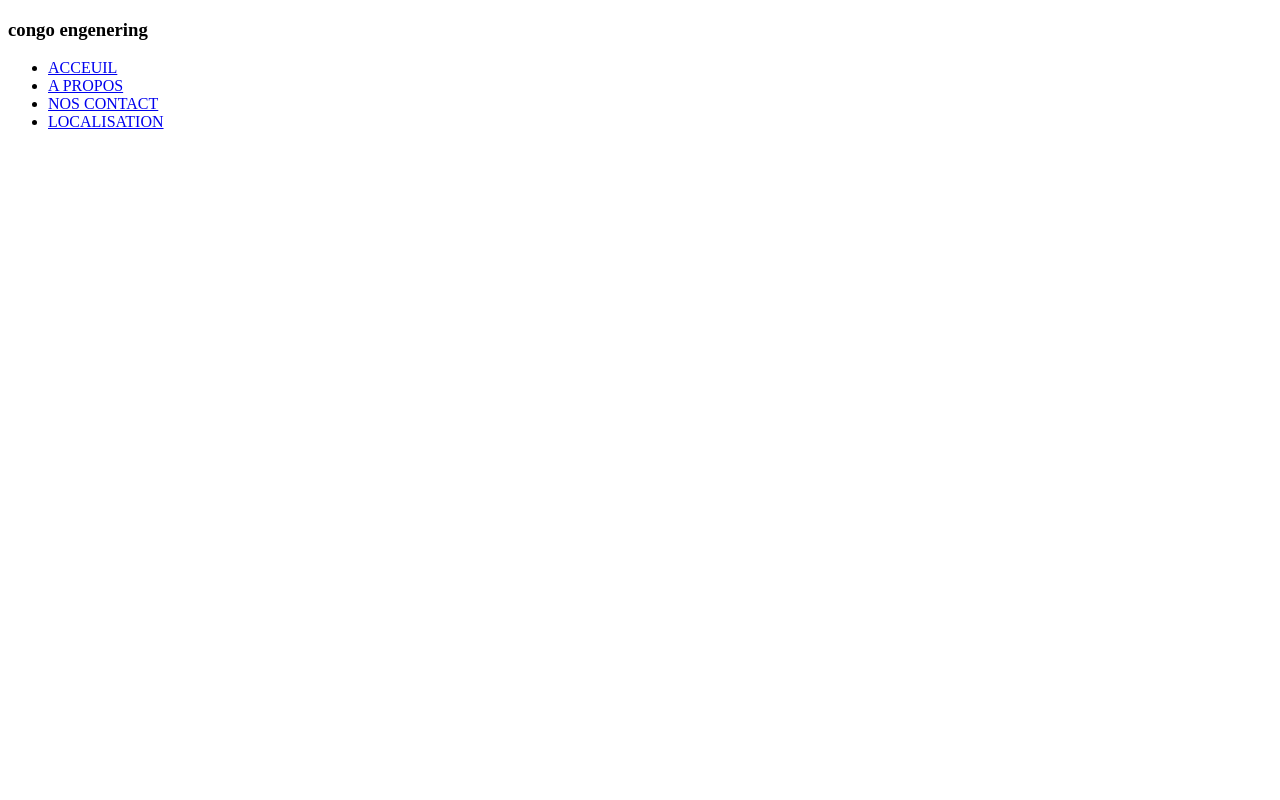
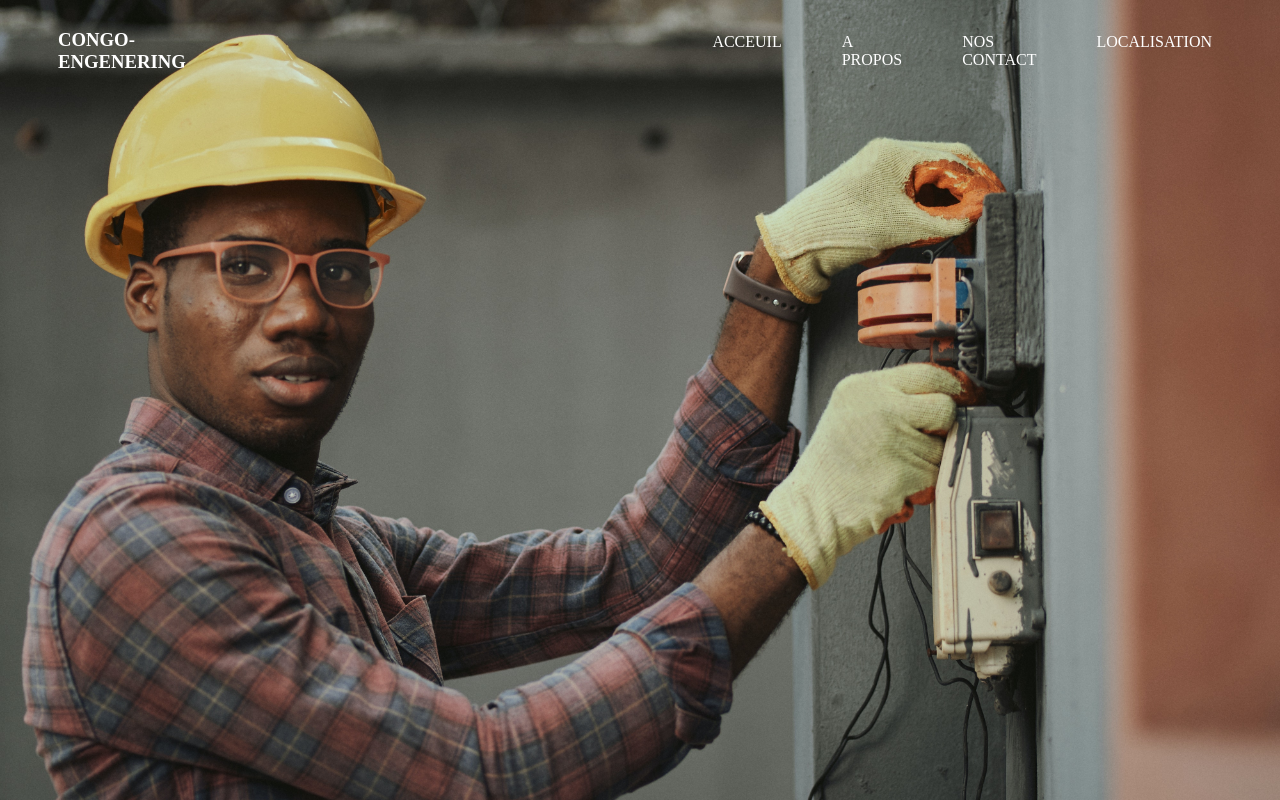
Before and after one commit to josuethetika/congoengenering, a plain HTML site: page index.html in a window 1280 px wide. Drawn offline with Linux system fonts and the light colour scheme.

Commit message:
new update

```diff
--- a/index.html
+++ b/index.html
@@ -5,12 +5,13 @@
     <meta http-equiv="X-UA-Compatible" content="IE=edge">
     <meta name="viewport" content="width=device-width, initial-scale=1.0">
     <title>Document</title>
+    <link rel="stylesheet" href="style.css">
 </head>
 <body>
     <header>
         <div class="navbar">
             <div class="logo">
-             <h3>congo engenering</h3>
+             <h3>CONGO-ENGENERING</h3>
             </div>
             <div class="navlinks">
                 <ul>
--- a/style.css
+++ b/style.css
@@ -0,0 +1,27 @@
+*{
+    text-decoration: none;
+    list-style: none;
+}
+body{
+    background-image: url(./image/pexels-emmanuel-ikwuegbu-7861955.jpg);
+    background-size: cover;
+
+}
+.navbar{
+    margin: 10px 30px 0px 50px ;
+    display: flex;
+    align-items: center;
+}
+.logo{
+    color: white;
+}
+.navlinks ul{
+    display: flex;
+    margin-left: 400px;
+}
+.navlinks ul li{
+    margin: 0 30px 0 30px;
+}
+.navlinks ul li a{
+    color: white;
+}
```
Also changed, not shown: image/pexels-emmanuel-ikwuegbu-7861955.jpg (added).
